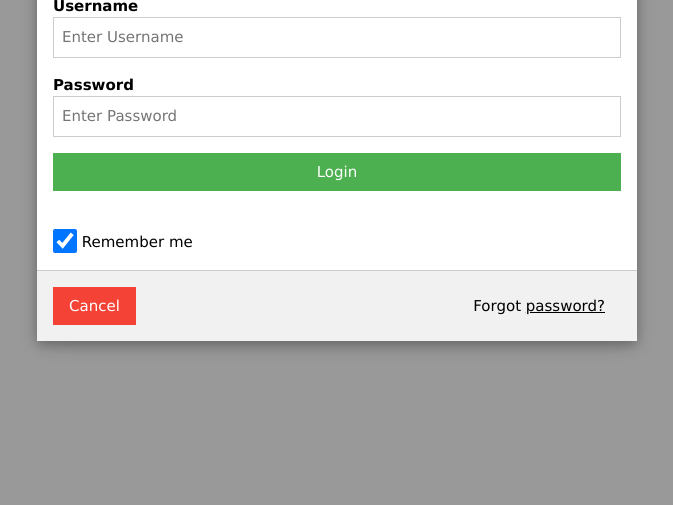
After one commit to ngualterosp/proyecto_software, a PHP site: page /tiendaCliente.php in a window 1280 px wide, after a click on "Login". The commit adds this page. Shown: the part 295-800 px from the top of the page, without its empty margins (303-976 px from the left). Run offline with PHP 8.4, Linux system fonts and the light colour scheme.

```diff
--- /dev/null
+++ b/tiendaCliente.php
@@ -0,0 +1,42 @@
+<!DOCTYPE html>
+<html>
+<title>W3.CSS</title>
+<meta name="viewport" content="width=device-width, initial-scale=1">
+<link rel="stylesheet" href="https://www.w3schools.com/w3css/4/w3.css">
+<body>
+
+<div class="w3-container">
+  <h2>W3.CSS Login Modal</h2>
+
+  <button onclick="document.getElementById('id01').style.display='block'" class="w3-button w3-green w3-large">Login</button>
+
+  <div id="id01" class="w3-modal">
+    <div class="w3-modal-content w3-card-4 w3-animate-zoom" style="max-width:600px">
+
+      <div class="w3-center"><br>
+        <span onclick="document.getElementById('id01').style.display='none'" class="w3-button w3-xlarge w3-transparent w3-display-topright" title="Close Modal">×</span>
+        <img src="img_avatar4.png" alt="Avatar" style="width:30%" class="w3-circle w3-margin-top">
+      </div>
+
+      <form class="w3-container" action="/action_page.php">
+        <div class="w3-section">
+          <label><b>Username</b></label>
+          <input class="w3-input w3-border w3-margin-bottom" type="text" placeholder="Enter Username" name="usrname" required>
+          <label><b>Password</b></label>
+          <input class="w3-input w3-border" type="text" placeholder="Enter Password" name="psw" required>
+          <button class="w3-button w3-block w3-green w3-section w3-padding" type="submit">Login</button>
+          <input class="w3-check w3-margin-top" type="checkbox" checked="checked"> Remember me
+        </div>
+      </form>
+
+      <div class="w3-container w3-border-top w3-padding-16 w3-light-grey">
+        <button onclick="document.getElementById('id01').style.display='none'" type="button" class="w3-button w3-red">Cancel</button>
+        <span class="w3-right w3-padding w3-hide-small">Forgot <a href="#">password?</a></span>
+      </div>
+
+    </div>
+  </div>
+</div>
+
+</body>
+</html>
```
Also changed, not shown: girasCliente.php (added, +75 -0 lines), plantilla1.php (+1 -12 lines).
